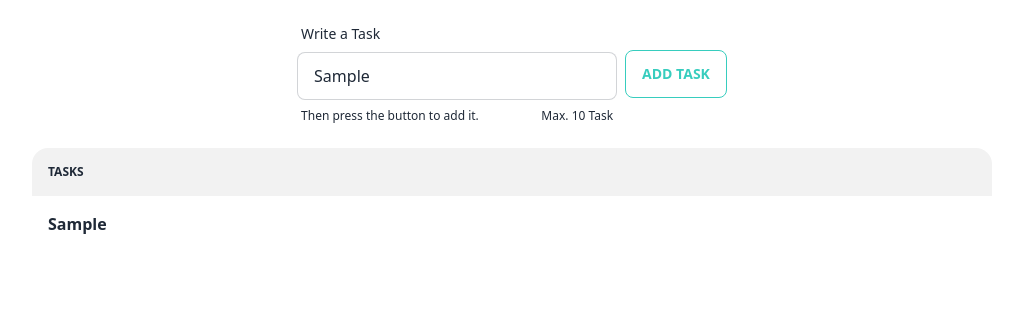
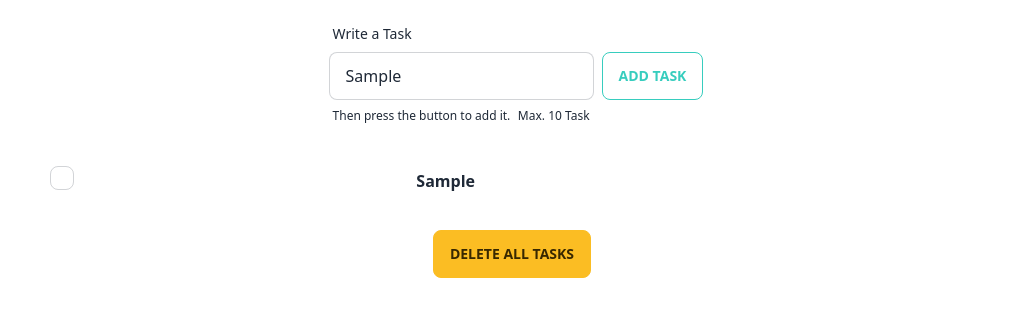
Before and after one commit to lucianogriffa/Web-ToDo-ReactJs, a React (Create React App) app: page / in a window 1280 px wide. Both pictures are taken after typing "Sample" into the empty fields and a click on the button "ADD TASK". Shown: the top 316 px of the page, without its empty margins (128-1151 px from the left). Built offline with nearby package versions, Linux system fonts and the light colour scheme.

Commit message:
To Do (Add  Task & Clean All Tasks)
- Delete All Button: Component & Context.
- Add Task to Context.
- Input Text (Write task).

```diff
--- a/src/App.js
+++ b/src/App.js
@@ -1,15 +1,27 @@
 // Context
 import Context from "./context/Context";
 // Components
-import Input from "./components/Input";
-import Table from "./components/Table";
-
+import TaskGlobal from "./containers/TaskGlobal";
+import Table from "./containers/Table";
+import CleanTasksButton from "./components/CleanTasksButton";
 function App() {
   return (
     <Context>
-      <Input/>
-      <Table/>
+      <div className="flex flex-col flex-wrap	justify-center items-center content-center">
+        <TaskGlobal/>
+        <Table/>
+        <CleanTasksButton/>
+      </div>
     </Context>
   );
 }
 export default App;
+
+/*
+display: flex;
+flex-direction: column;
+flex-wrap: wrap;
+justify-content: center;
+align-items: center;
+align-content: center;
+*/
--- /dev/null
+++ b/src/components/ButtonAddTask.jsx
@@ -0,0 +1,12 @@
+import { useToDoContext } from '../context/Context';
+const ButtonAddTask = ({handleButton}) => {
+  const { state } = useToDoContext();
+  const ButtonAdd = () => {
+    return <button onClick={handleButton} className="btn btn-outline btn-accent mt-1">Add Task</button>
+  }
+  const ButtonDisable= () => {
+    return <button disabled className="btn btn-outline btn-accent mt-1">Total Tasks Allowed</button>
+  }
+  return <>{state.task.length <= 9 ? <ButtonAdd/> : <ButtonDisable/>}</>
+};
+export default ButtonAddTask;
--- /dev/null
+++ b/src/components/CleanTasksButton.jsx
@@ -0,0 +1,11 @@
+import React from 'react';
+import { useToDoContext } from '../context/Context';
+const CleanTasksButton = () => {
+  const { cleanTask } = useToDoContext();
+  return (
+    <div className='mt-4'>
+      <button className="btn btn-warning" onClick={cleanTask}>Delete All Tasks</button>
+    </div>
+  )
+};
+export default CleanTasksButton;
--- a/src/components/Input.jsx
+++ /dev/null
@@ -1,38 +0,0 @@
-import { useState } from "react";
-import { useToDoContext } from "../context/Context";
-
-const Input = () => {
-  const [content, setContent] = useState("");
-  const [id, setId] = useState(1);
-  const { state, addToTaskList } = useToDoContext();
-  const handleInput = event => {
-    setId(id + 1);
-    setContent(event.target.value);
-  };
-  const handleButton = () => {
-    console.log(content);
-    addToTaskList(content, id)
-  };
-  const ButtonAdd = () => {
-    return <button onClick={handleButton} className="btn btn-outline btn-accent">Add Task</button>
-  }
-  const ButtonDisable= () => {
-    return <button disabled className="btn btn-outline btn-accent">Total Tasks Allowed</button>
-  }
-  return (
-    <div className="flex justify-center items-center align-middle mt-4">
-      <div className="form-control w-full max-w-xs mr-2">
-        <label className="label">
-          <span className="label-text">Write a Task</span>
-        </label>
-        <input onChange={handleInput} type="text" placeholder="Type here" className="input input-bordered w-full max-w-xs" />
-        <label className="label">
-          <span className="label-text-alt">Then press the button to add it.</span>
-          <span className="label-text-alt">Max. 10 Task</span>
-        </label>
-      </div>
-      {state.task.length <= 9 ? <ButtonAdd/> : <ButtonDisable/>}
-    </div>
-  );
-}
-export default Input;
--- /dev/null
+++ b/src/components/InputTextTask.jsx
@@ -0,0 +1,15 @@
+const InputTextTask = ({handleInput}) => {
+  return (
+    <div className="form-control w-full max-w-xs mr-2 ml-2">
+      <label className="label">
+        <span className="label-text">Write a Task</span>
+      </label>
+      <input onChange={handleInput} type="text" placeholder="Type here" className="input input-bordered w-full max-w-xs" />
+      <label className="label">
+        <span className="label-text-alt">Then press the button to add it.</span>
+        <span className="label-text-alt">Max. 10 Task</span>
+      </label>
+    </div>
+  )
+}
+export default InputTextTask;
--- a/src/components/Table.jsx
+++ b/src/containers/Table.jsx
@@ -1,16 +1,11 @@
 import { useToDoContext } from "../context/Context";
 import TableItem from "./TableItem";
 const Table = () => {
-  const { state } = useToDoContext()
+  const { state } = useToDoContext();
   return (
     <div className="flex overflow-x-auto justify-center items-center align-middle w-full mt-4">
-      <table className="table table-zebra w-3/4">
-        <thead>
-          <tr>
-            <th>Tasks</th>
-          </tr>
-        </thead>
-        <tbody>
+      <table className="table table-zebra w-3/4 border-2 border-white rounded-lg">
+        <tbody >
           {state.task.map(task => (
             <TableItem key={task.id} task={task} />
           ))}
@@ -19,5 +14,4 @@ const Table = () => {
     </div>
   )
 }
-
-export default Table
+export default Table;
--- a/src/components/TableItem.jsx
+++ b/src/containers/TableItem.jsx
@@ -1,3 +1,4 @@
+import { useState } from 'react';
 import { useToDoContext } from '../context/Context';
 const TableItem = ({task, key}) => {
 	const { removeTask } = useToDoContext();
@@ -5,7 +6,14 @@ const TableItem = ({task, key}) => {
 		removeTask(task);
 	};
   return (
-    <tr>
+    <tr >
+      <td className='bg-black-simple'>
+        <div className="flex items-center space-x-3">
+          <div>
+            <div className="font-bold"><input type="checkbox" className="checkbox" /></div>
+          </div>
+        </div>
+      </td>
       <td className='bg-black-simple'>
         <div className="flex items-center space-x-3">
           <div>
--- /dev/null
+++ b/src/containers/TaskGlobal.jsx
@@ -0,0 +1,24 @@
+import { useState } from "react";
+import { useToDoContext } from "../context/Context";
+import InputTextTask from '../components/InputTextTask';
+import ButtonAddTask from '../components/ButtonAddTask';
+const TaskGlobal = () => {
+  const [content, setContent] = useState("");
+  const [id, setId] = useState(1);
+  const { addToTaskList } = useToDoContext();
+  const handleInput = event => {
+    setId(id + 1);
+    setContent(event.target.value);
+  };
+  const handleButton = () => {
+    console.log(content);
+    addToTaskList(content, id)
+  };
+  return (
+    <div className="flex justify-center items-center align-middle mt-4">
+      <InputTextTask handleInput={handleInput} />
+      <ButtonAddTask handleButton={handleButton} />
+    </div>
+  );
+}
+export default TaskGlobal;
--- a/src/context/Context.jsx
+++ b/src/context/Context.jsx
@@ -18,7 +18,12 @@ const Context = ({ children }) => {
 			task: state.task.filter(items => items.id !== payload.id),
 		});
 	}
-  // const cleanTask = () => setTask([])
+  const cleanTask = () => {
+    setState({
+      ...state,
+      task: []
+    })
+  }
   // const removeTask = (id) => setTask(task.filter(product => product.id !== id))
   // const totalTasks = () => task.reduce((accumalator, currentValue) => accumalator + currentValue.quantity, 0)
   return (
@@ -26,7 +31,8 @@ const Context = ({ children }) => {
       value={{
         state,
         addToTaskList,
-        removeTask
+        removeTask,
+        cleanTask
       }}>
         {children}
       </ToDoContext.Provider>
```
Also changed, not shown: 1 other file (tests, documents, lock files or other folders).
